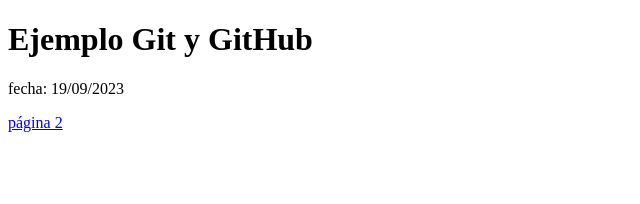
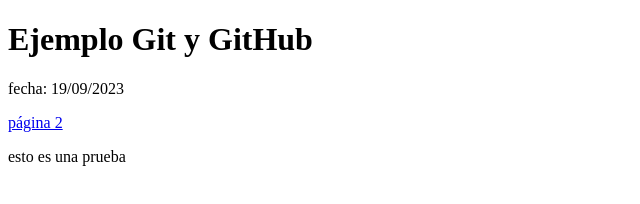
Before and after one commit to MynorEscobar/2023pp_ejemplo19sept, a plain HTML site: page index.html in a window 1280 px wide. Shown: the whole page, without its empty margins (0-640 px from the left). Drawn offline with Linux system fonts and the light colour scheme.

Commit message:
cambios en index.html se agrego parrafo en linea 15 y se agrego prueba.txt

```diff
--- a/index.html
+++ b/index.html
@@ -12,5 +12,9 @@
     </p>
     <a href="dos.html">página 2</a>
 
+    <p>
+        esto es una prueba
+    </p>
+
 </body>
 </html>
```
Also changed, not shown: prueba.txt (added).
